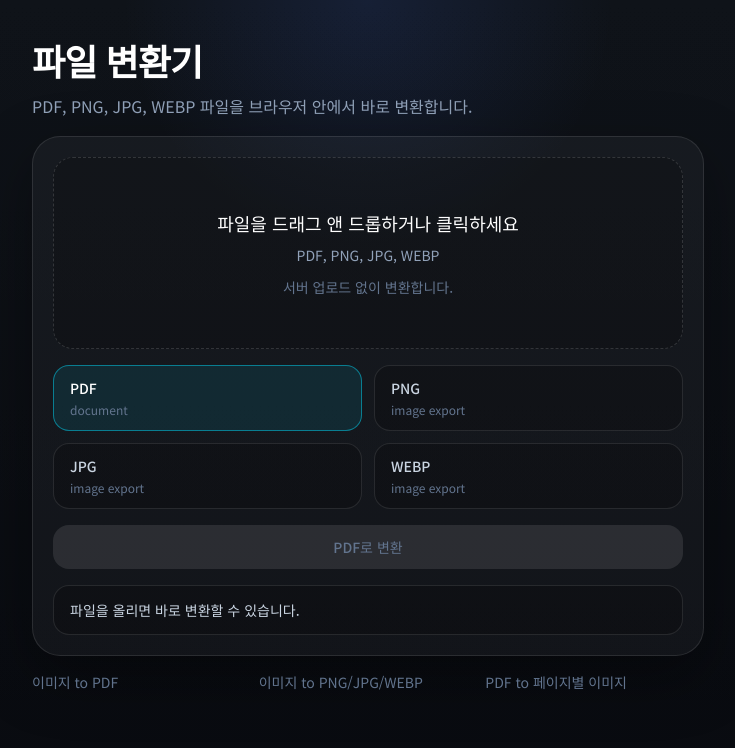
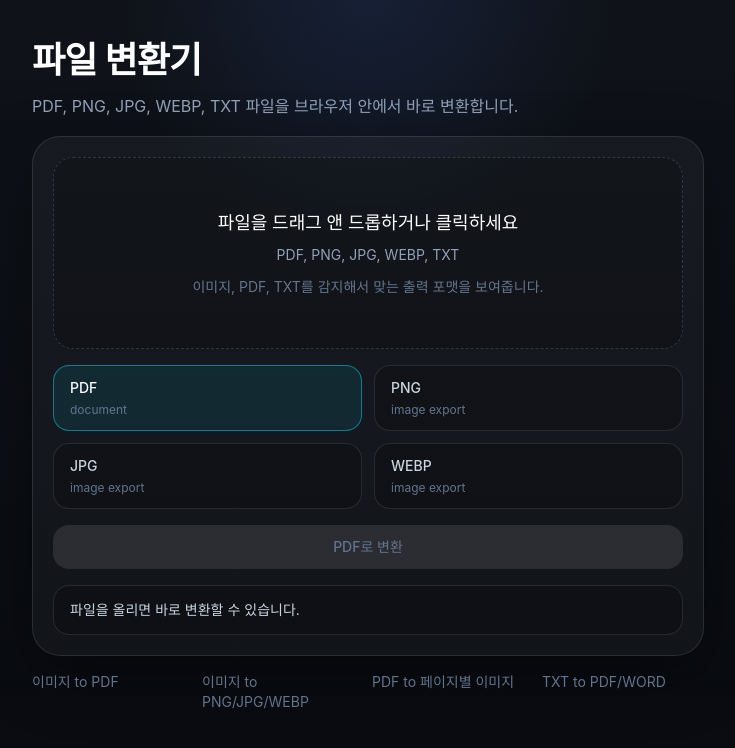
Before and after one commit to minwoo19930301/file-converter, a Next.js app: page / in a window 1280 px wide. Shown: the top 748 px of the page, without its empty margins (272-1007 px from the left). Built offline with nearby package versions, Linux system fonts and the light colour scheme.

Commit message:
Add TXT export support

```diff
--- a/package.json
+++ b/package.json
@@ -9,6 +9,7 @@
     "lint": "eslint"
   },
   "dependencies": {
+    "docx": "^9.6.1",
     "jszip": "^3.10.1",
     "next": "16.1.6",
     "pdf-lib": "^1.17.1",
--- a/src/app/globals.css
+++ b/src/app/globals.css
@@ -3,6 +3,12 @@
 :root {
   --background: #07090d;
   --foreground: #f4f7fb;
+  --font-body:
+    "Pretendard", "Inter", "Noto Sans KR", "Apple SD Gothic Neo", "Malgun Gothic",
+    -apple-system, BlinkMacSystemFont, "Segoe UI", sans-serif;
+  --font-jetbrains-mono:
+    "SFMono-Regular", "SF Mono", "JetBrains Mono", "Menlo", "Consolas",
+    "Liberation Mono", monospace;
 }
 
 @theme inline {
--- a/src/app/layout.tsx
+++ b/src/app/layout.tsx
@@ -1,21 +1,9 @@
 import type { Metadata } from "next";
-import { JetBrains_Mono, Noto_Sans_KR } from "next/font/google";
 import "./globals.css";
-
-const bodyFont = Noto_Sans_KR({
-  variable: "--font-body",
-  subsets: ["latin"],
-  weight: ["400", "500", "600", "700"],
-});
-
-const monoFont = JetBrains_Mono({
-  variable: "--font-jetbrains-mono",
-  subsets: ["latin"],
-});
 
 export const metadata: Metadata = {
   title: "File Converter",
-  description: "Dark-mode PDF and image converter deployed on Vercel.",
+  description: "Dark-mode browser file converter for images, PDFs, and text.",
 };
 
 export default function RootLayout({
@@ -25,9 +13,7 @@ export default function RootLayout({
 }>) {
   return (
     <html lang="ko">
-      <body className={`${bodyFont.variable} ${monoFont.variable} antialiased`}>
-        {children}
-      </body>
+      <body className="antialiased">{children}</body>
     </html>
   );
 }
--- a/src/components/converter-app.tsx
+++ b/src/components/converter-app.tsx
@@ -1,11 +1,12 @@
 "use client";
 
+import { Document, Packer, Paragraph, TextRun } from "docx";
 import JSZip from "jszip";
 import { PDFDocument } from "pdf-lib";
 import { useId, useState } from "react";
 
-type InputKind = "image" | "pdf";
-type OutputFormat = "pdf" | "png" | "jpg" | "webp";
+type InputKind = "image" | "pdf" | "text";
+type OutputFormat = "docx" | "pdf" | "png" | "jpg" | "webp";
 type StatusTone = "idle" | "error" | "success";
 
 type StatusState = {
@@ -13,12 +14,14 @@ type StatusState = {
   tone: StatusTone;
 };
 
-const INPUT_ACCEPT = ".pdf,image/png,image/jpeg,image/webp";
+const INPUT_ACCEPT = ".pdf,.txt,text/plain,image/png,image/jpeg,image/webp";
 
 const IMAGE_OUTPUTS: OutputFormat[] = ["pdf", "png", "jpg", "webp"];
 const PDF_OUTPUTS: OutputFormat[] = ["png", "jpg", "webp"];
+const TEXT_OUTPUTS: OutputFormat[] = ["pdf", "docx"];
 
 const OUTPUT_LABELS: Record<OutputFormat, string> = {
+  docx: "WORD",
   pdf: "PDF",
   png: "PNG",
   jpg: "JPG",
@@ -26,6 +29,7 @@ const OUTPUT_LABELS: Record<OutputFormat, string> = {
 };
 
 const OUTPUT_MIME: Record<OutputFormat, string> = {
+  docx: "application/vnd.openxmlformats-officedocument.wordprocessingml.document",
   pdf: "application/pdf",
   png: "image/png",
   jpg: "image/jpeg",
@@ -33,6 +37,7 @@ const OUTPUT_MIME: Record<OutputFormat, string> = {
 };
 
 const OUTPUT_EXTENSION: Record<OutputFormat, string> = {
+  docx: "docx",
   pdf: "pdf",
   png: "png",
   jpg: "jpg",
@@ -53,7 +58,7 @@ export function ConverterApp() {
   });
 
   const inputKind = selectedFile ? getInputKind(selectedFile) : null;
-  const outputOptions = inputKind === "pdf" ? PDF_OUTPUTS : IMAGE_OUTPUTS;
+  const outputOptions = getOutputOptions(inputKind);
   const fileInsight = selectedFile
     ? getFileInsight(selectedFile, inputKind, targetFormat)
     : null;
@@ -69,7 +74,7 @@ export function ConverterApp() {
       setSelectedFile(null);
       setStatus({
         tone: "error",
-        message: "PDF, PNG, JPG, WEBP 파일만 지원합니다.",
+        message: "PDF, PNG, JPG, WEBP, TXT 파일만 지원합니다.",
       });
       return;
     }
@@ -100,7 +105,11 @@ export function ConverterApp() {
     try {
       let summary = "";
 
-      if (inputKind === "image" && targetFormat === "pdf") {
+      if (inputKind === "text" && targetFormat === "docx") {
+        summary = await convertTextToDocx(selectedFile);
+      } else if (inputKind === "text") {
+        summary = await convertTextToPdf(selectedFile);
+      } else if (inputKind === "image" && targetFormat === "pdf") {
         summary = await convertImageToPdf(selectedFile);
       } else if (inputKind === "image") {
         summary = await convertImageToImage(selectedFile, targetFormat);
@@ -135,7 +144,7 @@ export function ConverterApp() {
             파일 변환기
           </h1>
           <p className="text-sm leading-7 text-slate-400 sm:text-base">
-            PDF, PNG, JPG, WEBP 파일을 브라우저 안에서 바로 변환합니다.
+            PDF, PNG, JPG, WEBP, TXT 파일을 브라우저 안에서 바로 변환합니다.
           </p>
         </div>
 
@@ -169,14 +178,14 @@ export function ConverterApp() {
                   : "파일을 드래그 앤 드롭하거나 클릭하세요"}
               </p>
               <p className="mt-2 text-sm text-slate-400">
-                PDF, PNG, JPG, WEBP
+                PDF, PNG, JPG, WEBP, TXT
               </p>
               <p className="mt-3 text-sm text-slate-500">
                 {selectedFile
-                  ? `${formatBytes(selectedFile.size)} · ${
-                      inputKind === "pdf" ? "PDF 문서" : "이미지 파일"
-                    }`
-                  : "서버 업로드 없이 변환합니다."}
+                  ? `${formatBytes(selectedFile.size)} · ${getInputLabel(
+                      inputKind,
+                    )}`
+                  : "이미지, PDF, TXT를 감지해서 맞는 출력 포맷을 보여줍니다."}
               </p>
             </label>
 
@@ -250,10 +259,11 @@ export function ConverterApp() {
           </div>
         </section>
 
-        <div className="grid gap-2 text-sm text-slate-500 sm:grid-cols-3">
+        <div className="grid gap-2 text-sm text-slate-500 sm:grid-cols-4">
           <p>이미지 to PDF</p>
           <p>이미지 to PNG/JPG/WEBP</p>
           <p>PDF to 페이지별 이미지</p>
+          <p>TXT to PDF/WORD</p>
         </div>
       </div>
     </main>
@@ -283,6 +293,62 @@ async function convertImageToPdf(file: File) {
     width: image.width,
     height: image.height,
   });
+
+  const pdfBytes = await pdfDocument.save();
+  const fileName = `${stripExtension(file.name)}.pdf`;
+  const pdfBlob = new Blob([typedArrayToArrayBuffer(pdfBytes)], {
+    type: OUTPUT_MIME.pdf,
+  });
+
+  downloadBlob(pdfBlob, fileName);
+  return `${file.name} 파일을 PDF로 저장했습니다.`;
+}
+
+async function convertTextToDocx(file: File) {
+  const text = await file.text();
+  const paragraphs = (text || "")
+    .replace(/\r\n/g, "\n")
+    .split("\n")
+    .map((line) =>
+      new Paragraph({
+        children: [new TextRun(line.length > 0 ? line : " ")],
+        spacing: { after: 180 },
+      }),
+    );
+
+  const document = new Document({
+    sections: [
+      {
+        children: paragraphs.length > 0 ? paragraphs : [new Paragraph(" ")],
+      },
+    ],
+  });
+
+  const blob = await Packer.toBlob(document);
+  const fileName = `${stripExtension(file.name)}.docx`;
+
+  downloadBlob(blob, fileName);
+  return `${file.name} 파일을 Word 문서로 저장했습니다.`;
+}
+
+async function convertTextToPdf(file: File) {
+  const text = await file.text();
+  const canvases = renderTextToCanvases(text);
+  const pdfDocument = await PDFDocument.create();
+
+  for (const canvas of canvases) {
+    const pngBlob = await canvasToBlob(canvas, OUTPUT_MIME.png);
+    const pngBytes = await blobToUint8Array(pngBlob);
+    const image = await pdfDocument.embedPng(pngBytes);
+    const page = pdfDocument.addPage([image.width, image.height]);
+
+    page.drawImage(image, {
+      x: 0,
+      y: 0,
+      width: image.width,
+      height: image.height,
+    });
+  }
 
   const pdfBytes = await pdfDocument.save();
   const fileName = `${stripExtension(file.name)}.pdf`;
@@ -397,6 +463,87 @@ function loadImage(file: File) {
   });
 }
 
+function renderTextToCanvases(text: string) {
+  const pageWidth = 1240;
+  const pageHeight = 1754;
+  const margin = 96;
+  const fontSize = 28;
+  const lineHeight = 46;
+  const maxWidth = pageWidth - margin * 2;
+  const maxLinesPerPage = Math.floor((pageHeight - margin * 2) / lineHeight);
+  const measureCanvas = document.createElement("canvas");
+  const measureContext = measureCanvas.getContext("2d");
+
+  if (!measureContext) {
+    throw new Error("텍스트 PDF 생성을 위한 캔버스를 준비하지 못했습니다.");
+  }
+
+  measureContext.font = `${fontSize}px "Noto Sans KR", "Apple SD Gothic Neo", "Malgun Gothic", sans-serif`;
+
+  const wrappedLines = (text || "")
+    .replace(/\r\n/g, "\n")
+    .split("\n")
+    .flatMap((line) => wrapTextLine(line, measureContext, maxWidth));
+
+  const pages: HTMLCanvasElement[] = [];
+
+  for (let start = 0; start < wrappedLines.length || start === 0; start += maxLinesPerPage) {
+    const canvas = document.createElement("canvas");
+    const context = canvas.getContext("2d");
+
+    if (!context) {
+      throw new Error("텍스트 PDF 생성을 위한 캔버스를 준비하지 못했습니다.");
+    }
+
+    canvas.width = pageWidth;
+    canvas.height = pageHeight;
+    context.fillStyle = "#ffffff";
+    context.fillRect(0, 0, pageWidth, pageHeight);
+    context.fillStyle = "#111827";
+    context.font = `${fontSize}px "Noto Sans KR", "Apple SD Gothic Neo", "Malgun Gothic", sans-serif`;
+    context.textBaseline = "top";
+
+    const pageLines = wrappedLines.slice(start, start + maxLinesPerPage);
+
+    pageLines.forEach((line, index) => {
+      if (line.length > 0) {
+        context.fillText(line, margin, margin + index * lineHeight);
+      }
+    });
+
+    pages.push(canvas);
+  }
+
+  return pages;
+}
+
+function wrapTextLine(
+  line: string,
+  context: CanvasRenderingContext2D,
+  maxWidth: number,
+) {
+  if (line.length === 0) {
+    return [""];
+  }
+
+  const wrapped: string[] = [];
+  let current = "";
+
+  for (const character of line) {
+    const next = current + character;
+
+    if (context.measureText(next).width > maxWidth && current.length > 0) {
+      wrapped.push(current);
+      current = character;
+    } else {
+      current = next;
+    }
+  }
+
+  wrapped.push(current);
+  return wrapped;
+}
+
 function canvasToBlob(
   canvas: HTMLCanvasElement,
   mimeType: string,
@@ -446,6 +593,10 @@ function getInputKind(file: File): InputKind | null {
     return "pdf";
   }
 
+  if (file.type === "text/plain" || name.endsWith(".txt")) {
+    return "text";
+  }
+
   if (
     file.type === "image/png" ||
     file.type === "image/jpeg" ||
@@ -461,14 +612,34 @@ function getInputKind(file: File): InputKind | null {
   return null;
 }
 
+function getOutputOptions(inputKind: InputKind | null) {
+  if (inputKind === "pdf") {
+    return PDF_OUTPUTS;
+  }
+
+  if (inputKind === "text") {
+    return TEXT_OUTPUTS;
+  }
+
+  return IMAGE_OUTPUTS;
+}
+
 function resolveNextFormat(kind: InputKind, currentFormat: OutputFormat) {
-  const outputs = kind === "pdf" ? PDF_OUTPUTS : IMAGE_OUTPUTS;
+  const outputs = getOutputOptions(kind);
 
   if (outputs.includes(currentFormat)) {
     return currentFormat;
   }
 
-  return kind === "pdf" ? "png" : "pdf";
+  if (kind === "pdf") {
+    return "png";
+  }
+
+  if (kind === "text") {
+    return "pdf";
+  }
+
+  return "pdf";
 }
 
 function stripExtension(name: string) {
@@ -493,12 +664,19 @@ function getOutputHint(format: OutputFormat) {
     return "document";
   }
 
+  if (format === "docx") {
+    return "word document";
+  }
+
   return "image export";
 }
 
 function getSelectionMessage(file: File, kind: InputKind) {
+  if (kind === "text") {
+    return `${file.name} 파일명을 기준으로 텍스트 파일로 인식했습니다. 현재 TXT는 PDF와 Word(.docx) 출력만 지원합니다.`;
+  }
+
   const detectedAs = kind === "pdf" ? "PDF 문서" : "이미지 파일";
-
   return `${file.name} 파일명을 기준으로 ${detectedAs}로 인식했습니다.`;
 }
 
@@ -508,20 +686,19 @@ function getFileInsight(
   targetFormat: OutputFormat,
 ) {
   const extension = getFileExtension(file.name);
-  const inputLabel = inputKind === "pdf" ? "PDF" : "이미지";
-  const outputPreview =
-    inputKind === "pdf"
-      ? `${stripExtension(file.name)}-page-01.${OUTPUT_EXTENSION[targetFormat]}${" · 여러 페이지면 zip"}`
-      : `${stripExtension(file.name)}.${OUTPUT_EXTENSION[targetFormat]}`;
 
   return {
     availableOutputs:
-      inputKind === "pdf" ? "PNG, JPG, WEBP" : "PDF, PNG, JPG, WEBP",
+      inputKind === "pdf"
+        ? "PNG, JPG, WEBP"
+        : inputKind === "text"
+          ? "PDF, WORD(.docx)"
+          : "PDF, PNG, JPG, WEBP",
     detectedLabel: extension
       ? `${extension.toUpperCase()} 확장자로 감지됨`
       : "파일 형식 감지됨",
-    inputLabel,
-    outputPreview,
+    inputLabel: getInputLabel(inputKind),
+    outputPreview: getOutputPreview(file, inputKind, targetFormat),
   };
 }
 
@@ -529,3 +706,27 @@ function getFileExtension(name: string) {
   const match = name.toLowerCase().match(/\.([^.]+)$/);
   return match?.[1] ?? "";
 }
+
+function getInputLabel(inputKind: InputKind | null) {
+  if (inputKind === "pdf") {
+    return "PDF 문서";
+  }
+
+  if (inputKind === "text") {
+    return "텍스트 파일";
+  }
+
+  return "이미지 파일";
+}
+
+function getOutputPreview(
+  file: File,
+  inputKind: InputKind | null,
+  targetFormat: OutputFormat,
+) {
+  if (inputKind === "pdf") {
+    return `${stripExtension(file.name)}-page-01.${OUTPUT_EXTENSION[targetFormat]} · 여러 페이지면 zip`;
+  }
+
+  return `${stripExtension(file.name)}.${OUTPUT_EXTENSION[targetFormat]}`;
+}
```
Also changed, not shown: 2 other files (tests, documents, lock files or other folders).
